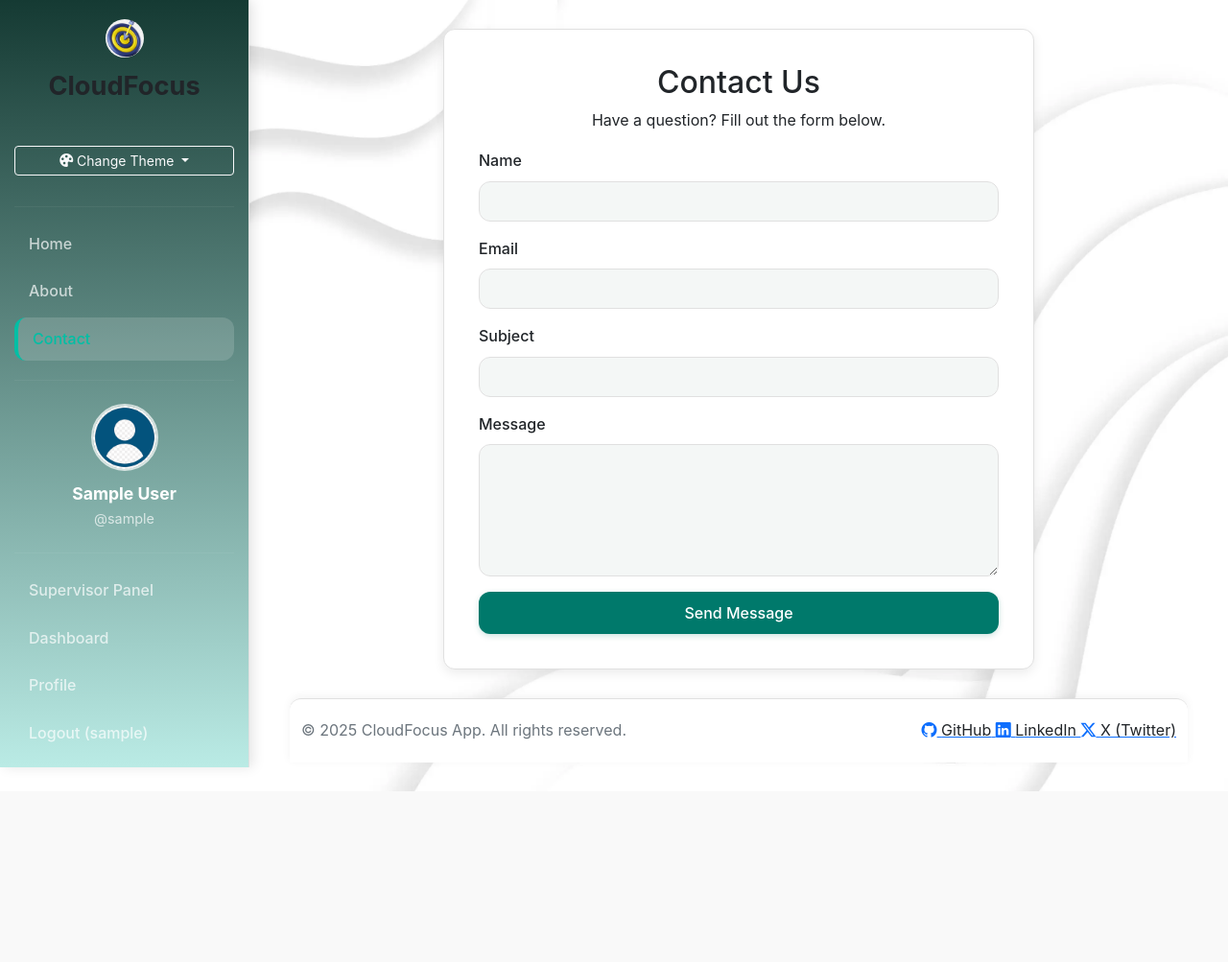
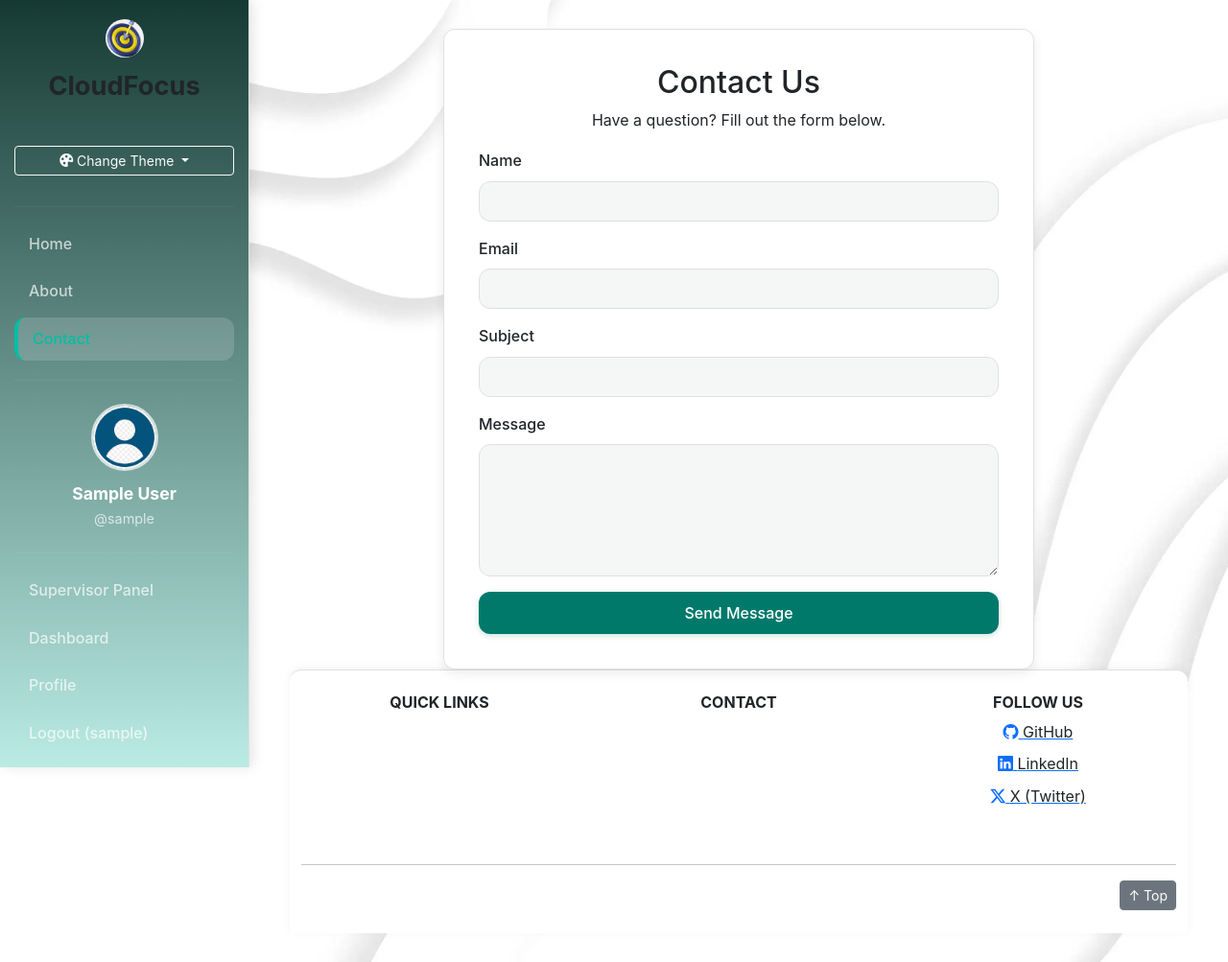
Before and after one commit to AdrianaSHU/CloudFocus, a Django app: page /contact/ in a window 1280 px wide. Shown: the whole page at 96% size. Before the commit the page ends 825 px from the top, so only its background shows below. Run offline with Django 5.2, Linux system fonts and the light colour scheme; the visitor is signed in with stand-in values (Sample User, id 1).

Commit message:
Add improved footer and dark theme visuals

```diff
--- a/focus_tracker/templates/base.html
+++ b/focus_tracker/templates/base.html
@@ -151,17 +151,38 @@
         {% endblock %}
 
         <!-- Footer -->
-        <footer class="footer">
+        <footer class="footer mt-auto py-4 bg-footer">
           <div class="container-fluid">
 
-            <div class="d-flex justify-content-between align-items-center">
+            <div class="row">
 
-              <div>
-                <span class="text-muted">© 2025 CloudFocus App. All rights reserved.</span>
+              <!-- Column 1: Quick Links -->
+              <div class="col-md-4 mb-3">
+                <h6 class="text-uppercase fw-bold">Quick Links</h6>
+                <ul class="list-unstyled">
+                  <li><a href="{% url 'home' %}" class="text-decoration-none text-white">Home</a></li>
+                  <li><a href="{% url 'about' %}" class="text-decoration-none text-white">About</a></li>
+                  <li><a href="{% url 'contact' %}" class="text-decoration-none text-white">Contact</a></li>
+                  {% if user.is_authenticated %}
+                    <li><a href="{% url 'dashboard' %}" class="text-decoration-none text-white">Dashboard</a></li>
+                  {% endif %}
+                </ul>
               </div>
 
-              <div>
-                <!-- === (3) FIX: Added class="social-icon-text" === -->
+              <!-- Column 2: Contact -->
+              <div class="col-md-4 mb-3">
+                <h6 class="text-uppercase fw-bold">Contact</h6>
+                <p class="text-white mb-0">
+                  Email: support@cloudfocus.com<br>
+                  Phone: +44 123 456 7890
+                </p>
+              </div>
+
+              <!-- Column 3: Social Links -->
+              <div class="col-md-4 mb-3">
+                <h6 class="text-uppercase fw-bold">Follow Us</h6>
+                <div class="d-flex flex-column gap-2 mt-2">
+
                   <a href="https://github.com" target="_blank" class="social-icon" title="GitHub">
                     <i class="bi bi-github"></i>
                     <span class="social-icon-text">GitHub</span>
@@ -176,10 +197,23 @@
                     <i class="bi bi-twitter-x"></i>
                     <span class="social-icon-text">X (Twitter)</span>
                   </a>
-              </div>
 
                 </div>
               </div>
+
+            </div> <!-- /row -->
+
+            <hr class="bg-white">
+
+            <div class="d-flex justify-content-between flex-column flex-md-row">
+              <span class="text-white">&copy; 2025 CloudFocus App. All rights reserved.</span>
+              <button id="back-to-top" class="btn btn-sm btn-secondary mt-2 mt-md-0"
+                      onclick="window.scrollTo({top:0, behavior:'smooth'});">
+                ↑ Top
+              </button>
+            </div>
+
+          </div> <!-- /container-fluid -->
         </footer>
 
       </div> <!-- (Closes .container-fluid) -->
--- a/focus_tracker/views.py
+++ b/focus_tracker/views.py
@@ -212,24 +212,29 @@ def supervisor_user_detail_view(request, user_id):
 @api_view(['GET'])
 @login_required
 def get_live_dashboard_data(request):
-    data = get_dashboard_data(request.user, request.GET)
+    user = request.user
+    data = {}  # however you're populating data
 
-    # Prepare history arrays for plotting
-    timestamps = [log['timestamp'] for log in data['focus_history']]
-    focused_history = [log['focused'] for log in data['focus_history']]
-    distracted_history = [log['distracted'] for log in data['focus_history']]
-    drowsy_history = [log['drowsy'] for log in data['focus_history']]
+    focus_history = data.get('focus_history')
 
+    if not focus_history:
+        # If no device data or logs are available, show a friendly message
+        return Response({
+            "message": "No data available. Device not connected or no logs found."
+        }, status=200)
+
+    # Otherwise process the data as before
+    timestamps = [log['timestamp'] for log in focus_history]
+    distracted_history = [log['distracted'] for log in focus_history]
+    focused_history = [log['focused'] for log in focus_history]
+    drowsy_history = [log['drowsy'] for log in focus_history]
+
+    # your rest of data processing here
     return Response({
-        'focused_percent': data['focused_percent'],
-        'distracted_percent': data['distracted_percent'],
-        'drowsy_percent': data['drowsy_percent'],
-        'latest_temp': data['latest_temp'],
-        'latest_humidity': data['latest_humidity'],
-        'timestamps': timestamps,
-        'focused_history': focused_history,
-        'distracted_history': distracted_history,
-        'drowsy_history': drowsy_history,
+        "timestamps": timestamps,
+        "focused": focused_history,
+        "distracted": distracted_history,
+        "drowsy": drowsy_history,
     })
 
 
--- a/static/css/statics.css
+++ b/static/css/statics.css
@@ -344,15 +344,33 @@ form p textarea {
 
 /*
 ====================================
-(9) TEXT VISIBILITY & DARK FIXES
+(9) TEXT VISIBILITY & DARK MODE FIXES
 ====================================
 */
+
+/* Global text */
 .lead,
 p,
-span {
+span,
+label,
+input,
+textarea,
+select {
   color: var(--text-color);
 }
 
+/* --- DARK MODE TEXT FIXES --- */
+[data-theme="dark"] {
+  /* Headings & text */
+  --text-color: #e6edf3;
+  --text-muted-color: #b9c1ca;
+
+  /* Ensure base card + inputs contrast */
+  --card-bg-color: #161b22;
+  --bg-color: #0d1117;
+}
+
+/* Typography inside dark mode */
 [data-theme="dark"] b,
 [data-theme="dark"] strong,
 [data-theme="dark"] h1,
```
Also changed, not shown: other parts of static/css/statics.css (+46 -5 lines). Lines whose indentation alone changed are shown as unchanged.
